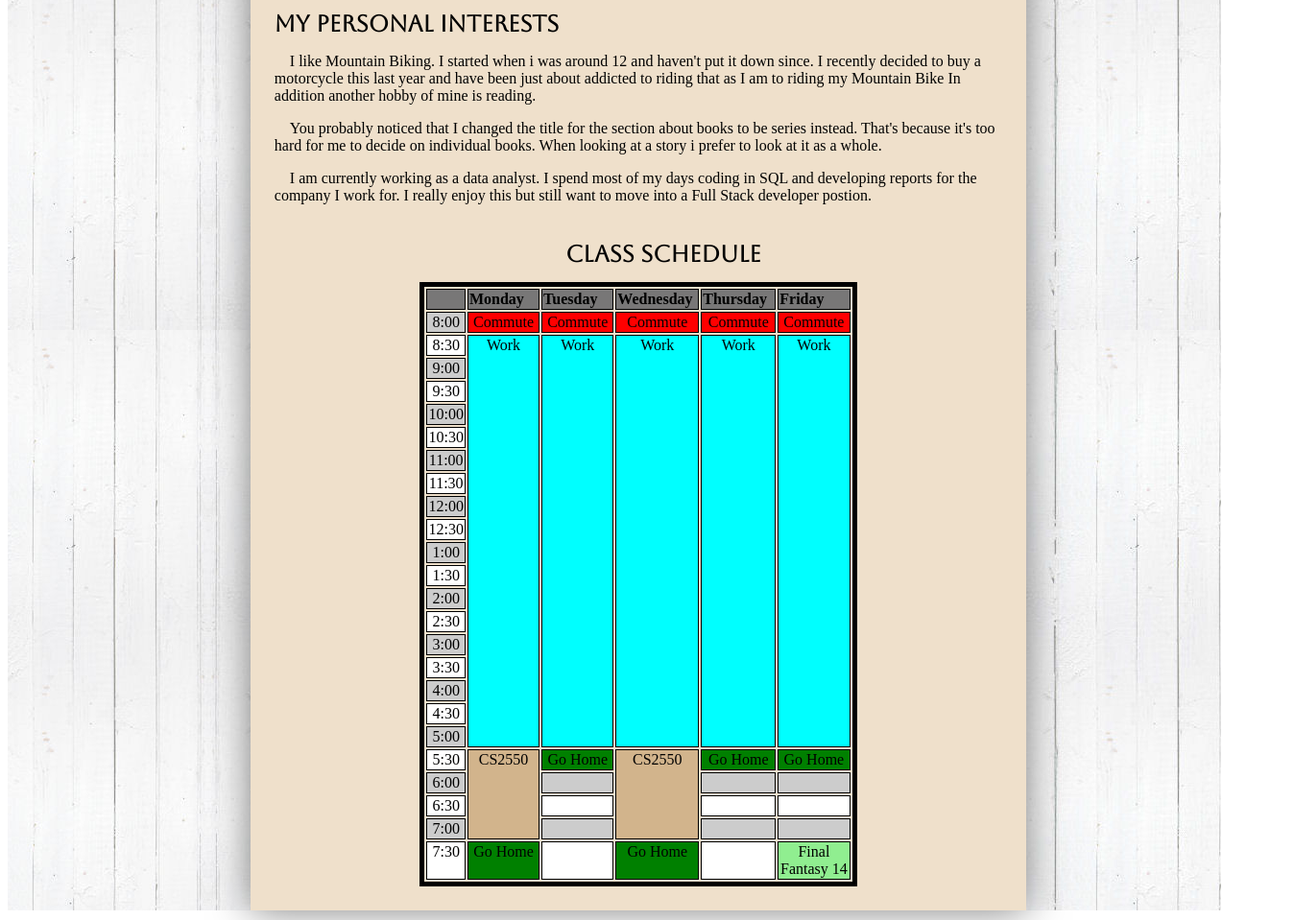
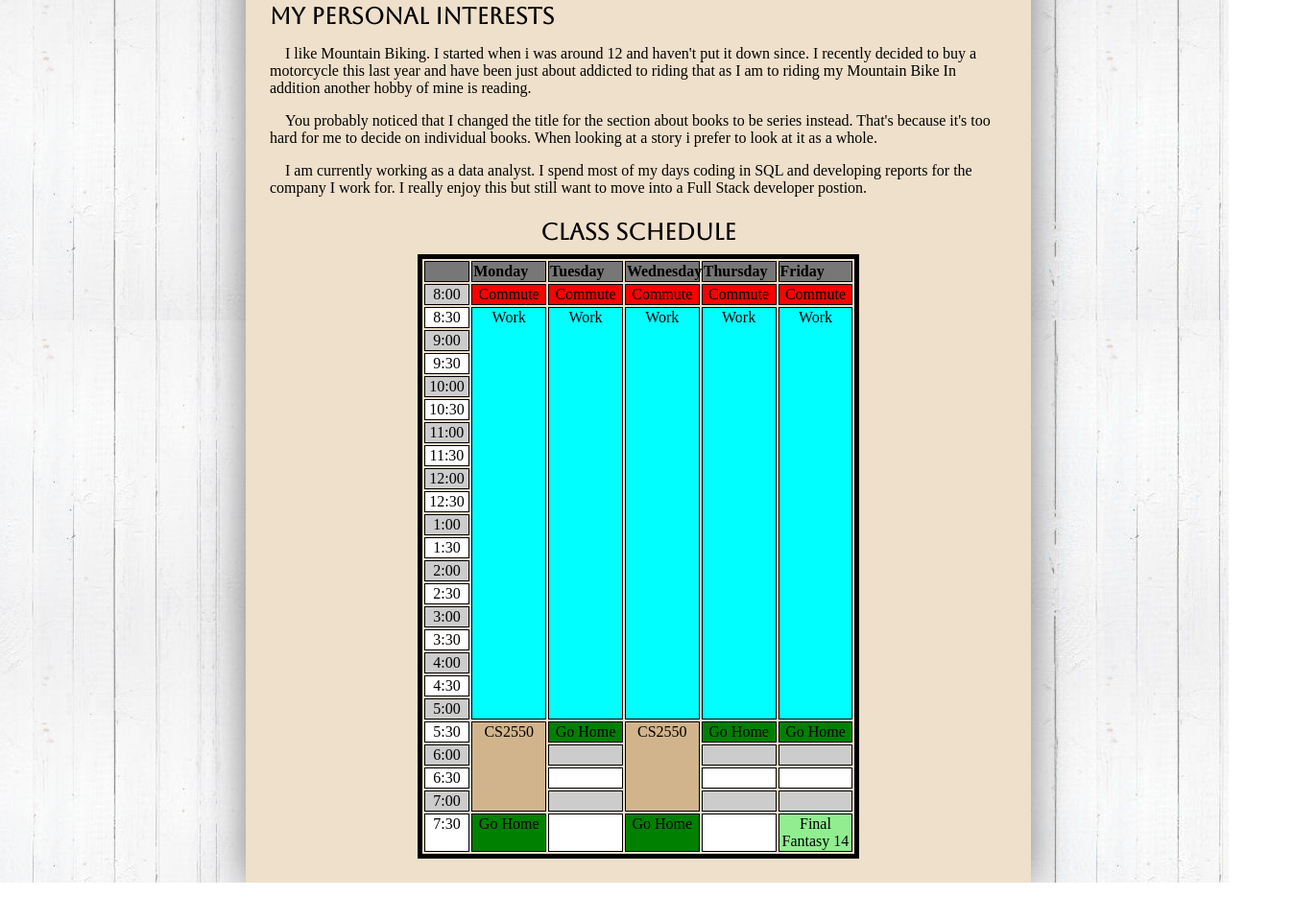
Before and after one commit to jbridenb/jbridenb.github.io, a plain HTML site: page index.html in a window 1280 px wide. Shown: the part 766-1725 px from the top of the page at 96% size, 1348 px wide, since content can reach past the window. After the commit the page ends 1686 px from the top, so only its background shows below. Drawn offline with Linux system fonts and the light colour scheme.

Commit message:
fixed whitespace and alignment

```diff
--- a/css.css
+++ b/css.css
@@ -5,6 +5,7 @@
 
 body {
     border-top: 50px;
+    margin: 0px;
 }
 
 .outside {
@@ -17,8 +18,7 @@ body {
     position: relative;
     left: 20%;
     box-shadow: 0px 0px 40px rgb(0 0 0 / 50%);
-    margin-top: 10px;
-    margin-bottom: 10px;
+    margin: 0px;
     padding: 25px;
 }
 
@@ -74,13 +74,13 @@ td {
 
 table {
     border: 5px solid black;
-    width: 60%;
+    width: 100%;
+    table-layout: fixed;
 }
 
 th {
     text-align: left;
     background-color: rgb(120, 119, 119);
-    width: 100px;
 }
 
 td {
@@ -88,7 +88,7 @@ td {
 }
 
 .timeColumn {
-    width: auto;
+    width: 10%;
 }
 
 .commute {
@@ -123,9 +123,12 @@ tr:nth-child(even) {
 .schedule {
     position: relative;
     left: 20%;
+    width: 60%;
 }
 
 .schedule h2 {
     position: relative;
-    left: 20%;
+    width: inherit;
+    text-align: center;
+
 }
```
